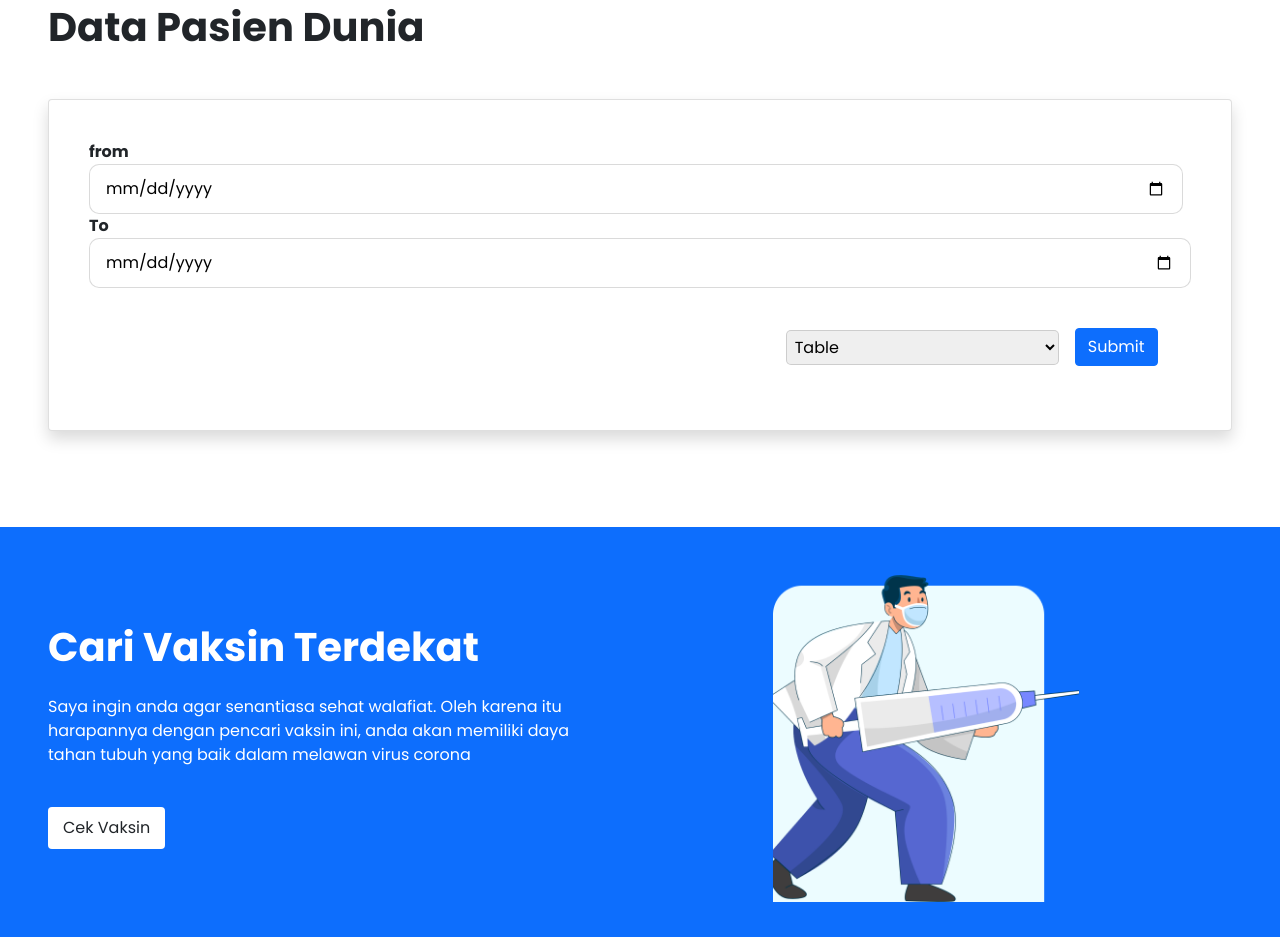
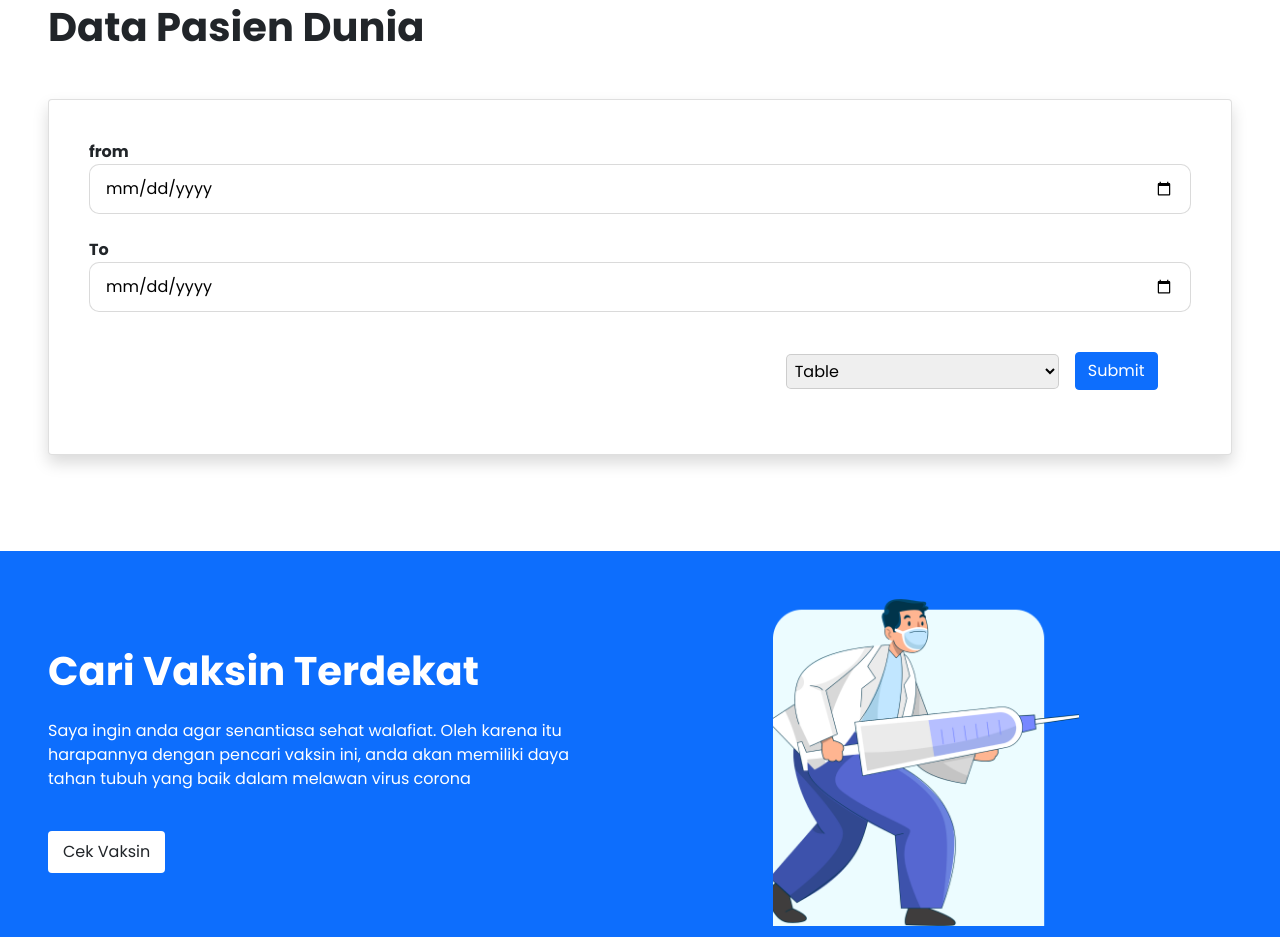
Before and after one commit to redomeire/InfoCovid19, a website built with webpack: page index.html in a window 1280 px wide. Shown: the part 1140-2077 px from the top of the page. Built offline with nearby package versions, Linux system fonts and the light colour scheme.

Commit message:
menghapus margin right dan menambah margin top di input 1

```diff
--- a/index.html
+++ b/index.html
@@ -67,11 +67,11 @@
         <div class="card p-3 d-flex flex-column mt-5 shadow">
             <div
                 class="d-flex input-container flex-sm-row flex-wrap w-100 align-items-center justify-content-center p-md-4">
-                <div class="input1 d-flex flex-column me-sm-2 w-100">
+                <div class="input1 d-flex flex-column w-100">
                     <label for="" class="fw-bold">from</label>
                     <input type="date" class="p-3 bg-white">
                 </div>
-                <div class="input2 d-flex flex-column w-100">
+                <div class="input2 d-flex flex-column w-100 mt-4">
                     <label for="" class="fw-bold">To</label>
                     <input type="date" class="p-3 bg-white">
                 </div>
```
